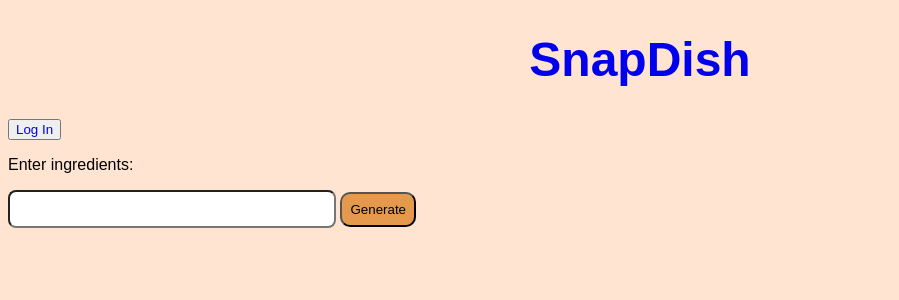
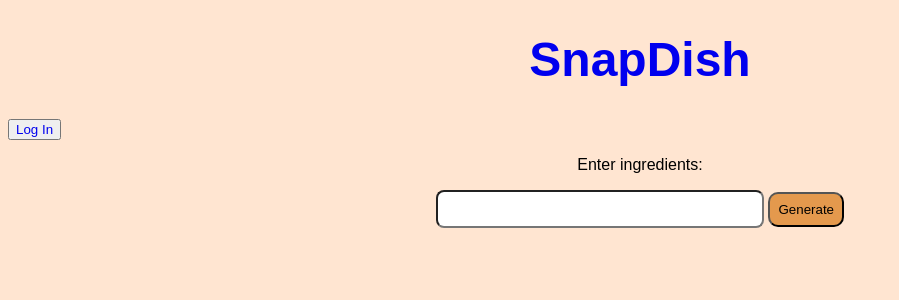
Before and after one commit to oscrosales/snapdish, a Flask app: page /search.html in a window 1280 px wide. Shown: the top 300 px of the page, without its empty margins (0-899 px from the left). Run offline with Flask 3, Linux system fonts and the light colour scheme.

Commit message:
fixed styling

```diff
--- a/static/css/style.css
+++ b/static/css/style.css
@@ -56,7 +56,7 @@ a{
 }
 
 /* SEARCH */
-.search:{
+.search{
   text-align: center;
 }
 
```
